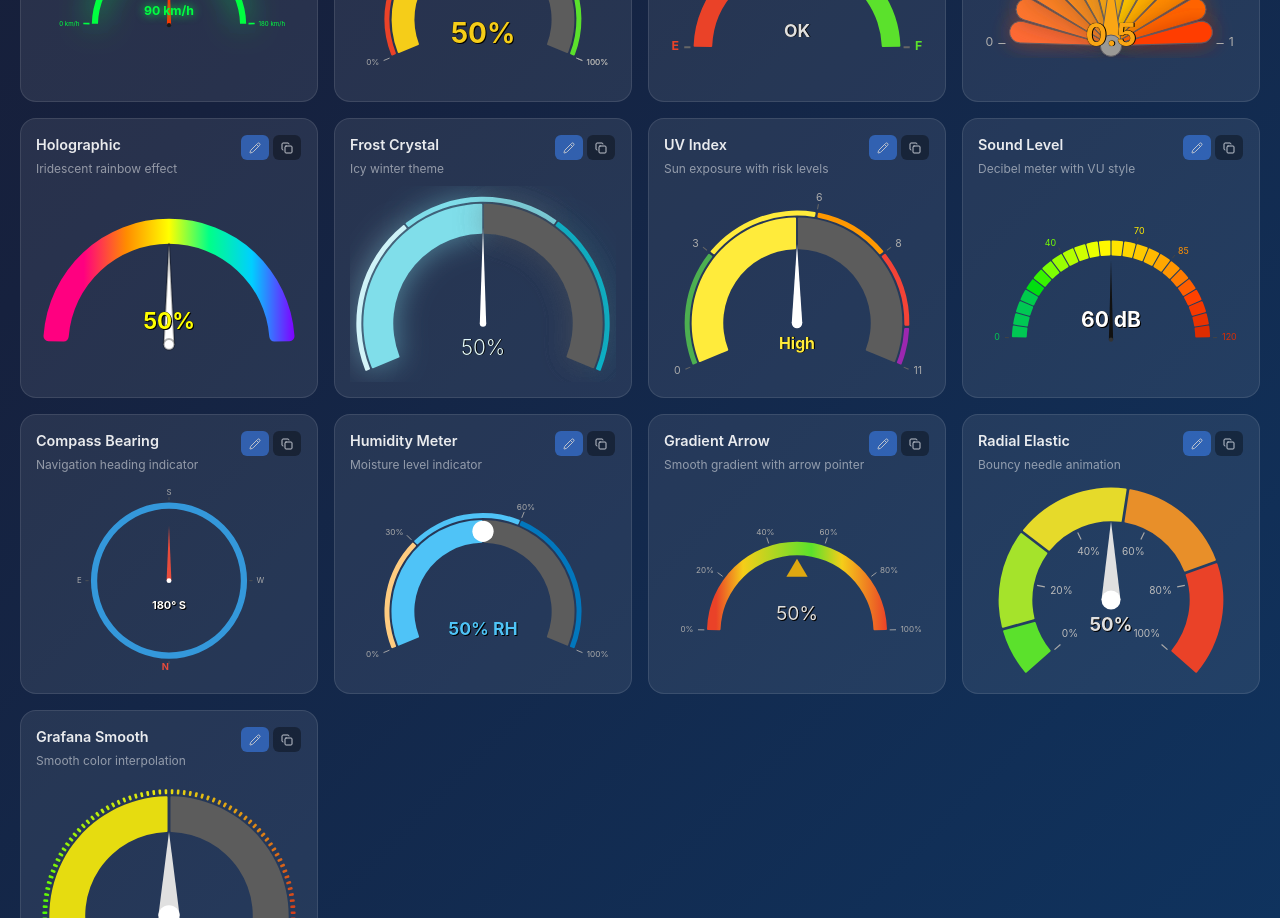
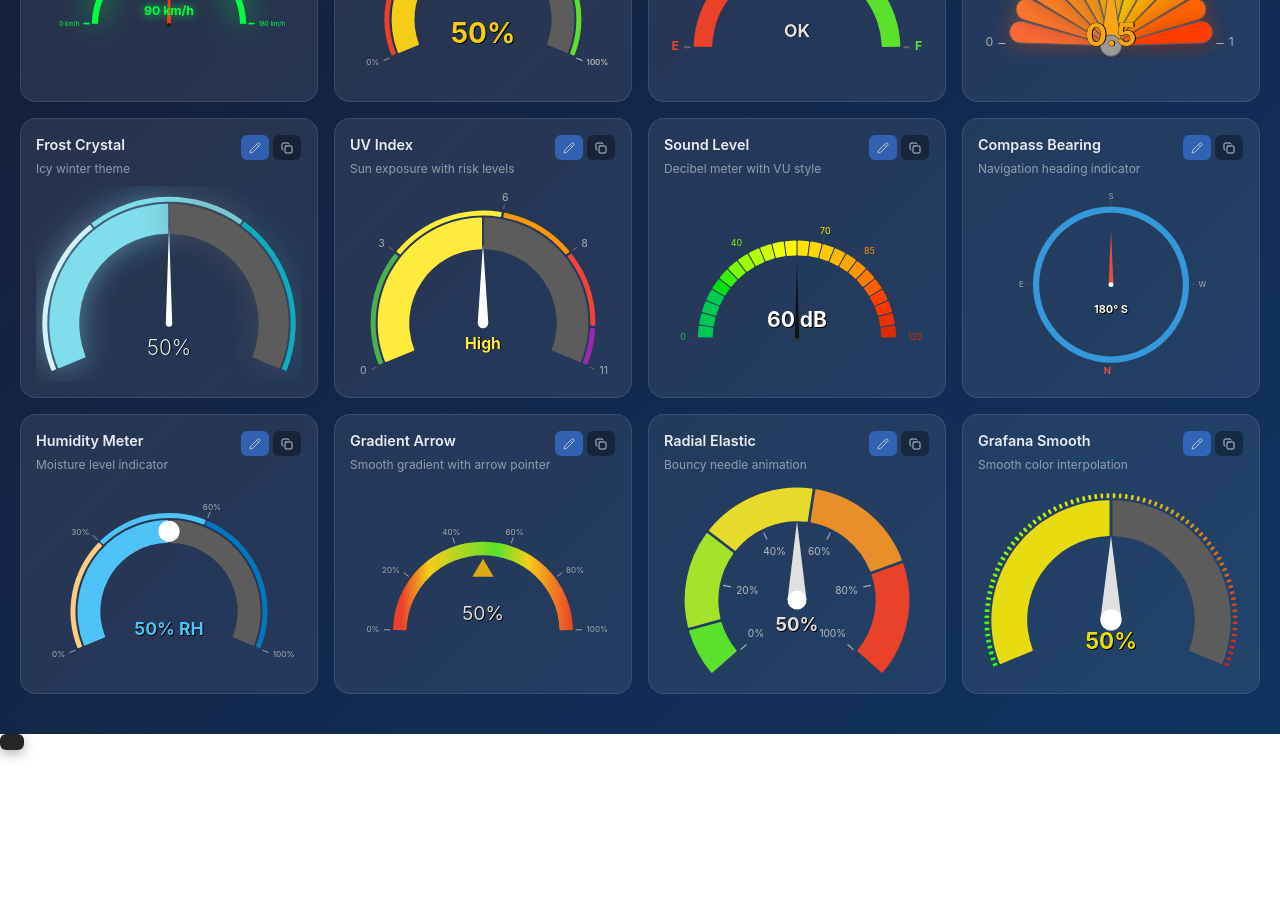
Before and after one commit to antoniolago/react-gauge-component, a React (Create React App) app: page / in a window 1280 px wide. Shown: the part 1680-2598 px from the top of the page. After the commit the page ends 2430 px from the top, so only its background shows below. Built offline with nearby package versions, Linux system fonts and the light colour scheme.

Commit message:
Update presets.tsx

```diff
--- a/src/TestComponent/GaugeGallery/presets.tsx
+++ b/src/TestComponent/GaugeGallery/presets.tsx
@@ -427,44 +427,6 @@ export const GAUGE_PRESETS: GaugePreset[] = [
             type: "outer",
             ticks: [{ value: 0 }, { value: 0.5 }, { value: 1 }],
           },
-        }}
-      />
-    ),
-  },
-  {
-    name: "Holographic",
-    description: "Iridescent rainbow effect",
-    component: (value) => (
-      <GaugeComponent
-        value={value}
-        type="semicircle"
-        arc={{
-          width: 0.2,
-          gradient: true,
-          cornerRadius: 5,
-          subArcs: [
-            { limit: 16, color: "#ff0080" },
-            { limit: 33, color: "#ff8c00" },
-            { limit: 50, color: "#ffff00" },
-            { limit: 66, color: "#00ff88" },
-            { limit: 83, color: "#00cfff" },
-            { color: "#8000ff" },
-          ],
-        }}
-        pointer={{
-          type: "needle",
-          color: "#fff",
-          length: 0.8,
-          width: 10,
-          strokeWidth: 2,
-          strokeColor: "rgba(0,0,0,0.3)",
-        }}
-        labels={{
-          valueLabel: {
-            matchColorWithArc: true,
-            style: { fontSize: "28px", fontWeight: "bold" },
-          },
-          tickLabels: { hideMinMax: true },
         }}
       />
     ),
```
